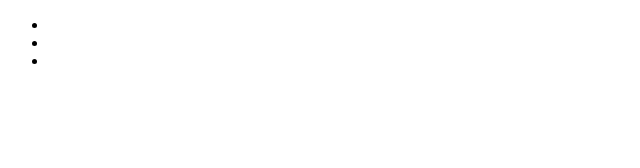
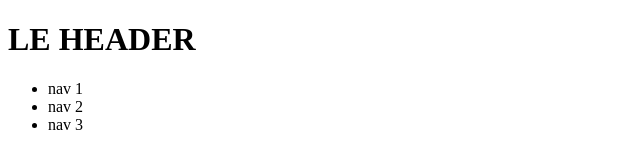
Before and after one commit to gillesbonnetpro/gillesbonnetpro, a plain HTML site: page index.html in a window 1280 px wide. Shown: the whole page, without its empty margins (0-640 px from the left). Drawn offline with Linux system fonts and the light colour scheme.

Commit message:
1ers elements html

```diff
--- a/index.html
+++ b/index.html
@@ -2,6 +2,7 @@
 <html lang="en">
 
 <head>
+    <link rel="stylesheet" href="style.css">
     <meta charset="UTF-8">
     <meta http-equiv="X-UA-Compatible" content="IE=edge">
     <meta name="viewport" content="width=device-width, initial-scale=1.0">
@@ -9,11 +10,14 @@
 </head>
 
 <body>
+    <header>
+        <h1>LE HEADER</h1>
+    </header>
     <nav>
         <ul>
-            <li><span><a href=""></a></span></li>
-            <li><span></span></li>
-            <li><span></span></li>
+            <li><span><a href=""></a>nav 1</span></li>
+            <li><span></span>nav 2</li>
+            <li><span></span>nav 3</li>
         </ul>
     </nav>
 </body>
```
